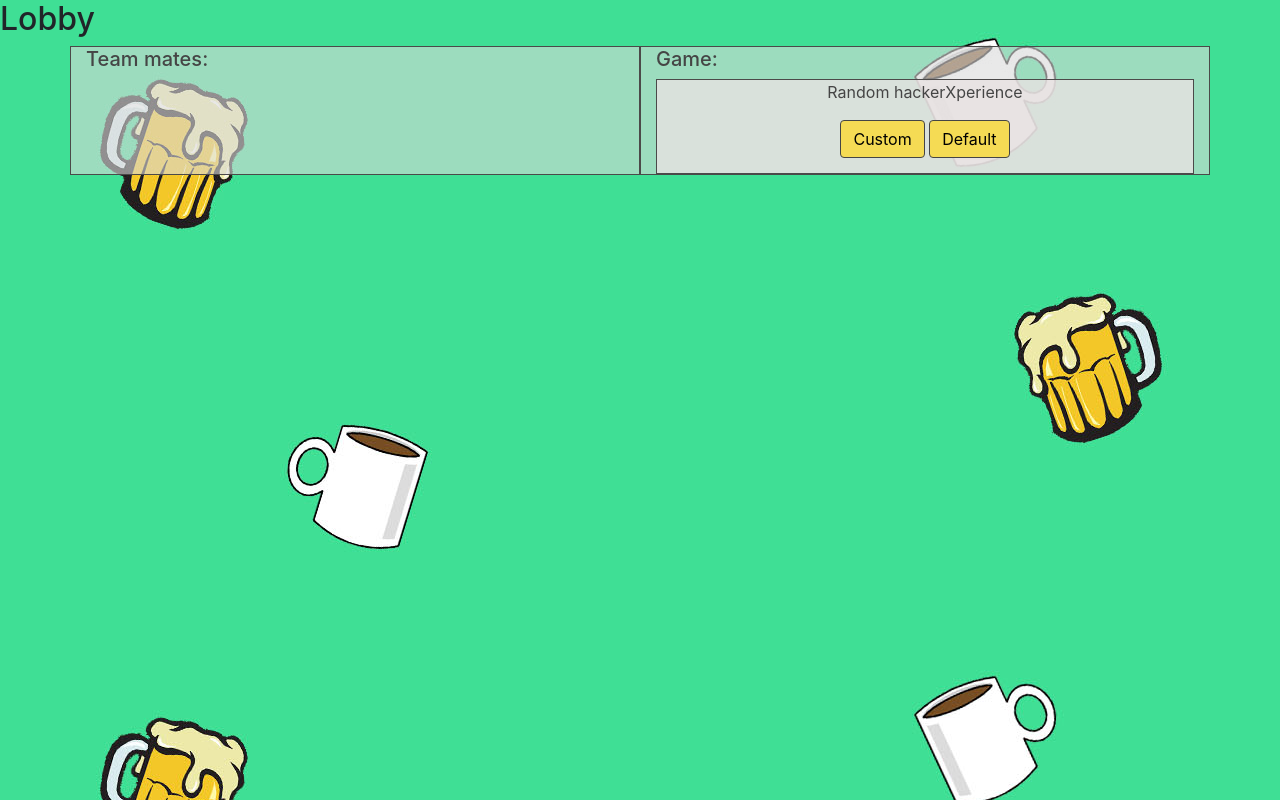
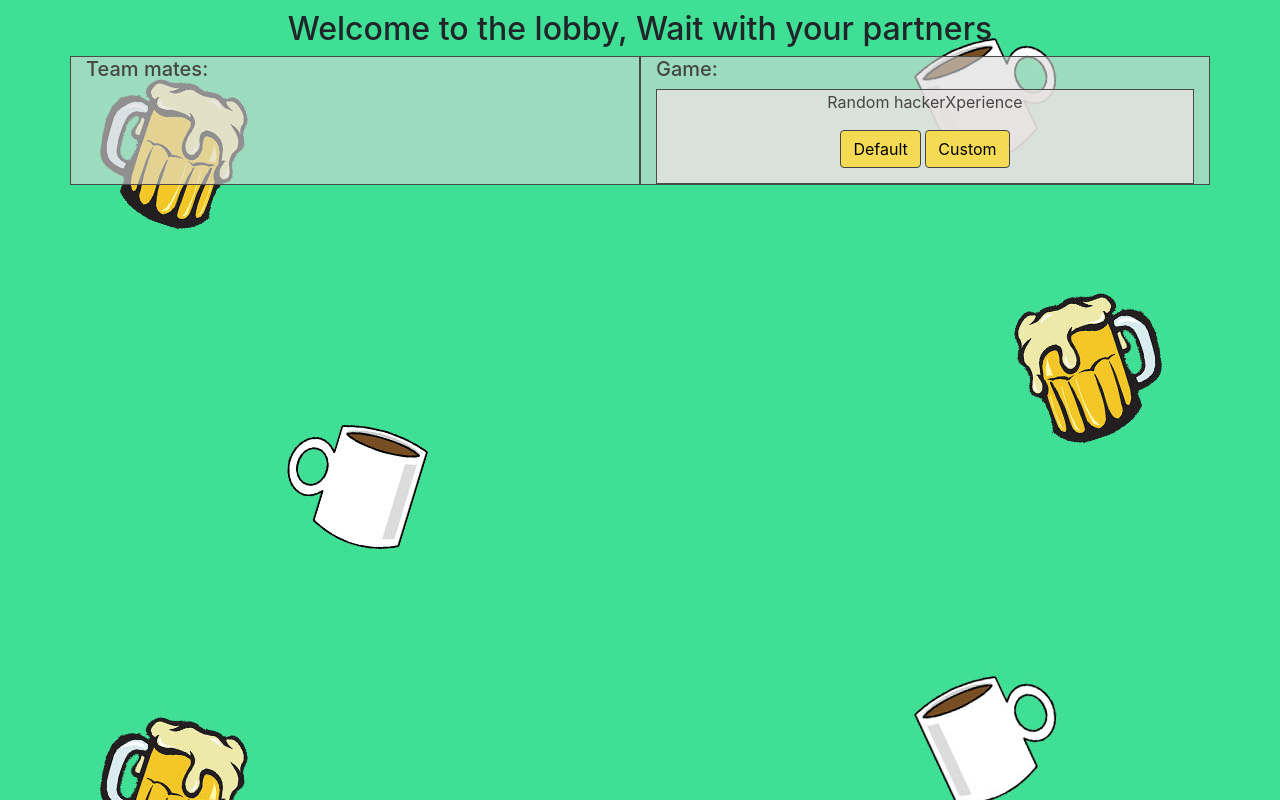
Before and after one commit to gnuille/web_app_socket, a website: page public/lobby.html in a window 1280 px wide. Drawn offline with nearby package versions, Linux system fonts and the light colour scheme; no server answers.

Commit message:
full yolo socket 1v9

```diff
--- a/public/lobby.html
+++ b/public/lobby.html
@@ -7,14 +7,13 @@
         <title>Lobby</title>
     </head>
     <body background="./imgs/background.jpg">
-        <h2> Lobby </h2>
+        <h2 class="container" style="margin-top: 10px; text-align: center;" > Welcome to the lobby, Wait with your partners</h2>
         <div class="container">
             <div class="row">
                 <div class="col">
                     <h5>Team mates: </h5>
                     <table class="table">
                       <thead>
-
                         <tbody  id="list">
                           <script src="https://ajax.googleapis.com/ajax/libs/jquery/3.2.1/jquery.min.js"></script>
                           <script src="/socket.io/socket.io.js"></script>
@@ -29,7 +28,6 @@
                             socket.emit("getLobbyPlayers",document.cookie.split("=")[1]);
                           })
                           socket.on("sendedLobbyInfo", function(info){
-                            console.log("xdlol dpfcjwd")
                             $('#list').empty();
                             var html = '<tr>';
                             console.log(info)
@@ -47,11 +45,11 @@
                 </div>
                 <div class="col">
                     <h5>Game: </h5>
-                    <div class="square" >
+                    <form class="square" action="./game/imatge_principal.html" method="post">
                         <p>Random hackerXperience</p>
+                        <button type="button" class="btn">Default</button>
                         <button type="button" class="btn">Custom</button>
-                        <button type="button" class="btn">Default</button>
-                    </div>
+                    </form>
                 </div>
         </div>
     </body>
```
Also changed, not shown: 1 other file.
